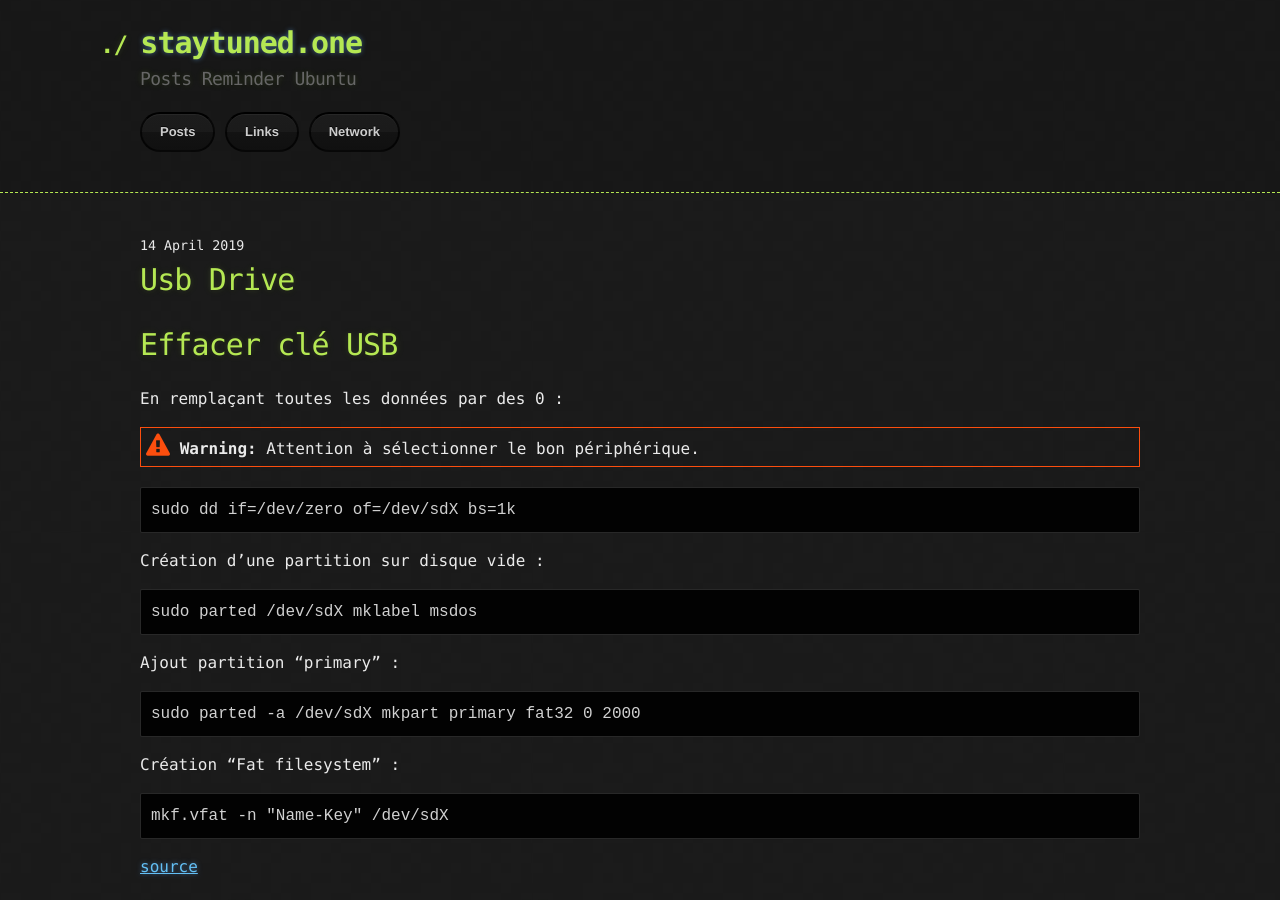
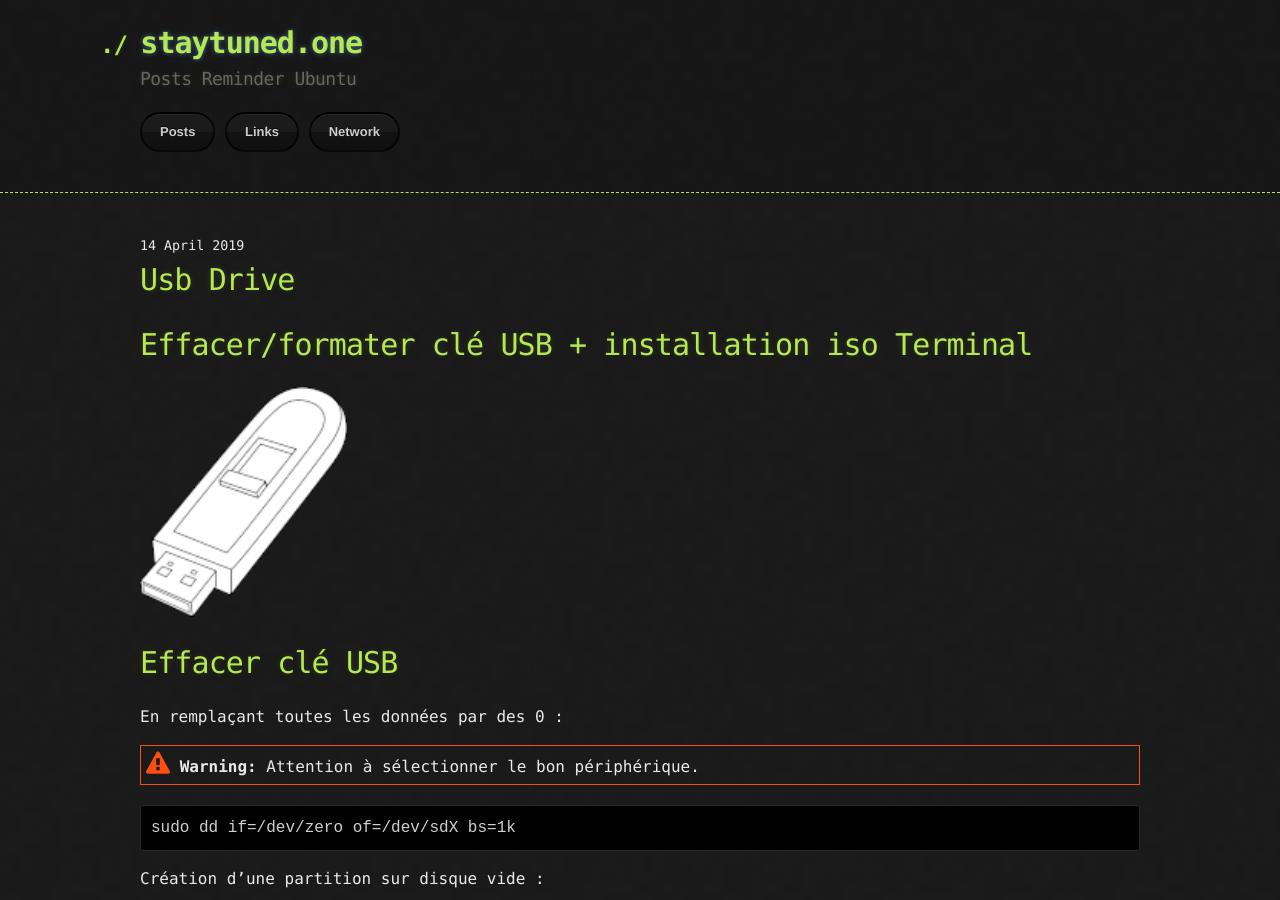
Before and after one commit to staytuned4/staytuned4.github.io, a Jekyll site: the page built from _posts/2019-04-14-usb-drive.md, in a window 1280 px wide and 900 px high. Built offline with Jekyll 4.4.1, drawn with Linux system fonts in a browser that asks for light colours; nearby versions of some CDN libraries.

Commit message:
Add files via upload

```diff
--- a/_posts/2019-04-14-usb-drive.md
+++ b/_posts/2019-04-14-usb-drive.md
@@ -2,6 +2,8 @@
 layout: post
 tags: [effacer, clé usb, terminal, installer, iso]
 ---
+# Effacer/formater clé USB + installation iso Terminal <!--more-->
+<img src="/images/usb-key.png" height="230" alt="usb key draw black and white">
 
 # Effacer clé USB
 En remplaçant toutes les données par des 0 :
```
